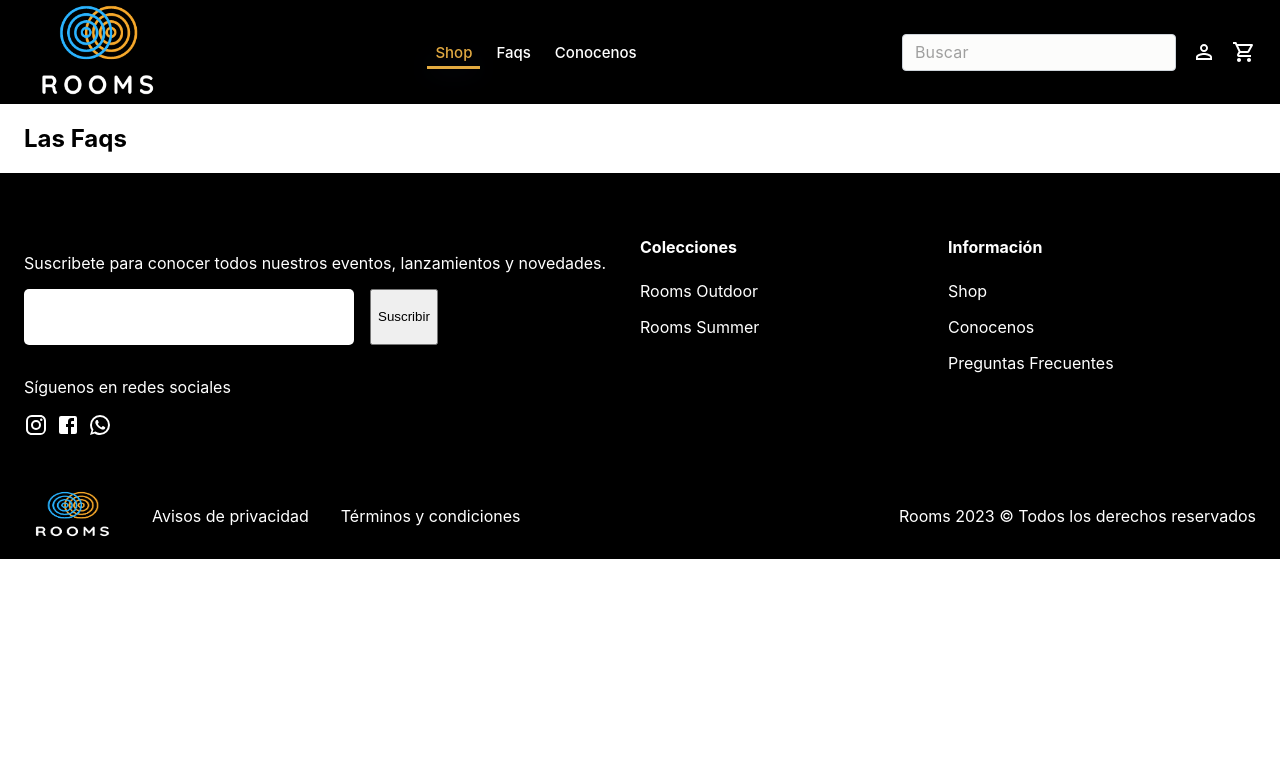
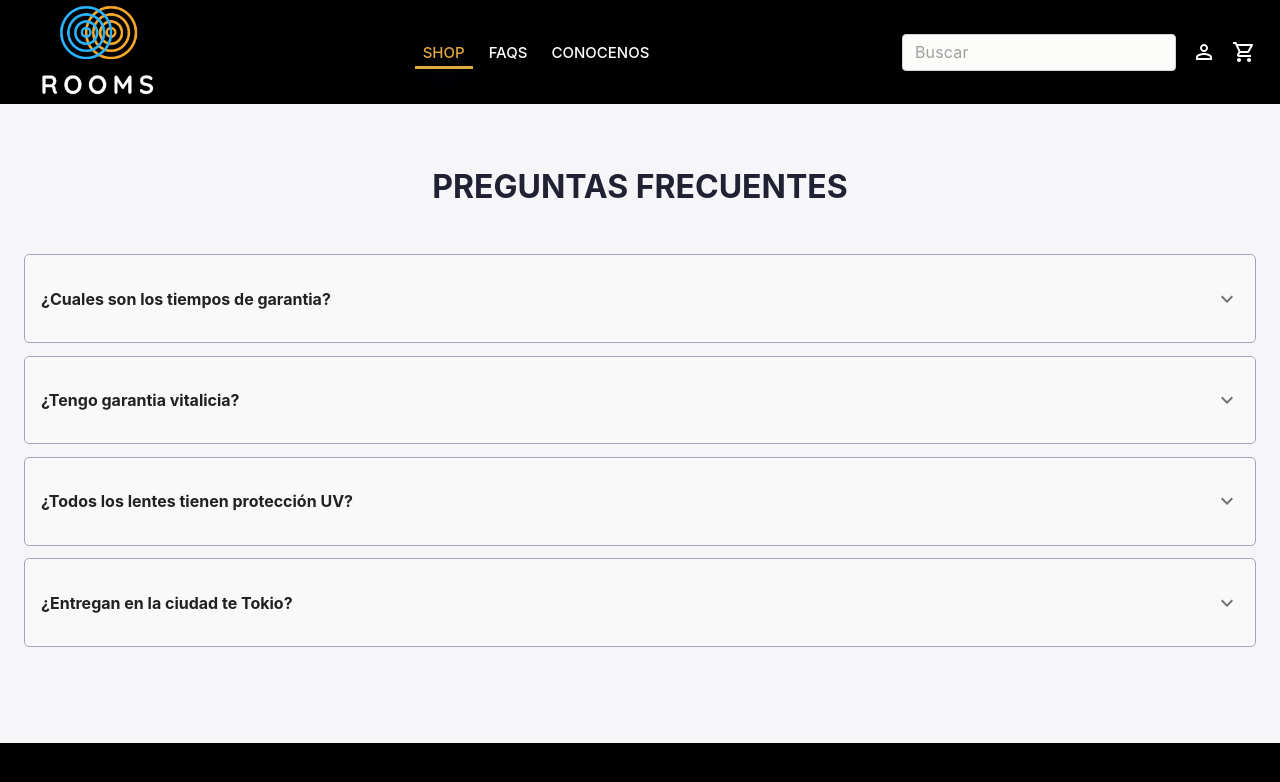
Before and after one commit to jotapixma/by-rooms, a Next.js app: page /faqs in a window 1280 px wide. Shown: the top 782 px of the page. Built offline with nearby package versions, Linux system fonts and the light colour scheme.

Commit message:
who are us

```diff
--- a/components/BrowserMenu/TopNav/TopNav.module.scss
+++ b/components/BrowserMenu/TopNav/TopNav.module.scss
@@ -18,6 +18,9 @@ section{
           font-weight: 500;
           position: relative;
           padding: 0 0.5rem;
+          a{
+            text-transform: uppercase;
+          }
           &.active{
             a{
               color: $primary;
--- a/components/FaqsPage/Faqs.js
+++ b/components/FaqsPage/Faqs.js
@@ -1,11 +1,94 @@
 import React, { useState } from 'react';
+import AccordionDetails from '@mui/material/AccordionDetails';
+import AccordionSummary from '@mui/material/AccordionSummary';
+import Typography from '@mui/material/Typography';
+import ExpandMoreIcon from '@mui/icons-material/ExpandMore';
 import Container from '@mui/material/Container';
+import MuiAccordion from '@mui/material/Accordion';
+import { styled } from '@mui/material/styles';
+import styles from './Faqs.module.scss'
+
+const Accordion = styled((props) => (
+  <MuiAccordion disableGutters elevation={0} {...props} />
+))(({ theme }) => ({
+  margin: '0.8rem 0',
+  borderRadius: '5px',
+  '&:not(:last-child)': {
+    border: 0,
+  },
+  '&:before': {
+    display: 'none',
+  },
+  '& .MuiAccordionSummary-root': {
+    backgroundColor: '#F9F9F9',
+    borderRadius: 5,
+    border: '1px solid #A5A5BA;'
+  },
+  '& .MuiAccordionDetails-root': {
+    backgroundColor: '#F6F6F9;',
+    padding: '1.5rem 1.5rem 0.8rem'
+  },
+
+}));
 
 const Faqs = () => {
+
+  let items = [
+    {
+      "id": '1',
+      "question": '¿Cuales son los tiempos de garantia?',
+      "response": '1Lorem Ipsum has been the industry standard dummy text ever since the 1500s, when an unknown printer took a galley of type and scrambled it to make a type specimen book.'
+    },
+    {
+      "id": '2',
+      "question": '¿Tengo garantia vitalicia?',
+      "response": '2Lorem Ipsum has been the industry standard dummy text ever since the 1500s, when an unknown printer took a galley of type and scrambled it to make a type specimen book.'
+    },
+    {
+      "id": '3',
+      "question": '¿Todos los lentes tienen protección UV?',
+      "response": '3Lorem Ipsum has been the industry standard dummy text ever since the 1500s, when an unknown printer took a galley of type and scrambled it to make a type specimen book.'
+    },
+    {
+      "id": '4',
+      "question": '¿Entregan en la ciudad te Tokio?',
+      "response": '4Lorem Ipsum has been the industry standard dummy text ever since the 1500s, when an unknown printer took a galley of type and scrambled it to make a type specimen book.'
+    },
+  ]
+
+  const [expanded, setExpanded] = useState(false);
+
+  const handleChange = (panel) => (event, isExpanded) => {
+    setExpanded(isExpanded ? panel : false);
+  };
+
   return (
-    <Container>
-      <h2>Las Faqs</h2>
-    </Container>
+    <section className={styles.faqsPanel}>
+      <Container>
+        <div className="bootstrap-container">
+          <h2 className="default-title text-center">Preguntas Frecuentes</h2>
+          <div className={styles.faqsBox}>
+            {
+              items.map((item) => (
+                <Accordion key={item.id} expanded={expanded === item.id} onChange={handleChange(item.id)}>
+                  <AccordionSummary
+                    expandIcon={<ExpandMoreIcon />}
+                    aria-controls="panel1bh-content"
+                    id="panel1bh-header"
+                  >
+                    <h4 className="black">{item.question}</h4>
+                  </AccordionSummary>
+                  <AccordionDetails>
+                    <p className={styles.faqsBox__description}>{item.response}</p>
+                  </AccordionDetails>
+                </Accordion>
+              ))
+            }
+          </div>
+
+        </div>
+      </Container>
+    </section>
   );
 }
 
--- /dev/null
+++ b/components/FaqsPage/Faqs.module.scss
@@ -0,0 +1,12 @@
+.faqsPanel {
+  padding: 4rem 0;
+  background-color: $gray_100;
+
+  .faqsBox {
+    margin: 3rem 0 2rem;
+
+    &__description {
+      color: $gray_800;
+    }
+  }
+}
--- a/pages/knowus.js
+++ b/pages/knowus.js
@@ -1,5 +1,5 @@
 import React from 'react'
-import KnowUs from '../components/KnowUsPage/KnowUs'
+import KnowUs from '../components/KnowUsPage/KnowUs';
 
 export default function single_product() {
   return (
--- a/styles/global.scss
+++ b/styles/global.scss
@@ -23,6 +23,21 @@ a {
   box-sizing: border-box;
 }
 
+.text-center {
+  text-align: center;
+}
+
+.default-title {
+  font-size: 2rem;
+  text-transform: uppercase;
+  line-height: 120%;
+  margin: 0;
+  color: $gray_900;
+  &--white {
+    color: $white;
+  }
+}
+
 figure {
   margin: 0;
 }
--- a/styles/settings.module.scss
+++ b/styles/settings.module.scss
@@ -17,6 +17,7 @@ $gray_100: #F6F6F9;
 $gray_10: #F9F9F9;
 
 $primary: #e3aa40;
+$secondary: #31b2ff;
 $red_tag: #FF0000;
 $red_error: #B72B1A;
 $yellow_star: #FCA549;
@@ -24,7 +25,7 @@ $primary_tag: #FCEBE8;
 $green_tag: #EAF2ED;
 $green: #5CB176;
 $green_text: #2F6846;
-$bg_cream: #FFFCF3;
+$bg_blue: #d9e8f0;
 
 $gray_default: #575756;
 $gray_border: #D1D1D1;
```
Also changed, not shown: components/KnowUsPage/KnowUs.js (+21 -3 lines), components/KnowUsPage/KnowUs.module.scss (added, +12 -0 lines), components/ProductList/ProductList.js (+6 -1 lines), components/ProductList/ProductList.module.scss (+9 -0 lines), pages/index.js (+13 -2 lines), utils/utils.js (added, +15 -0 lines).
